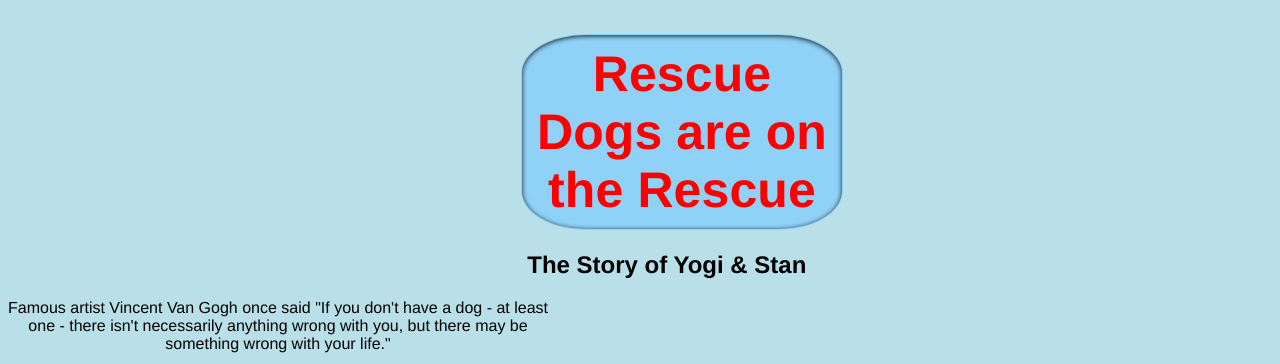
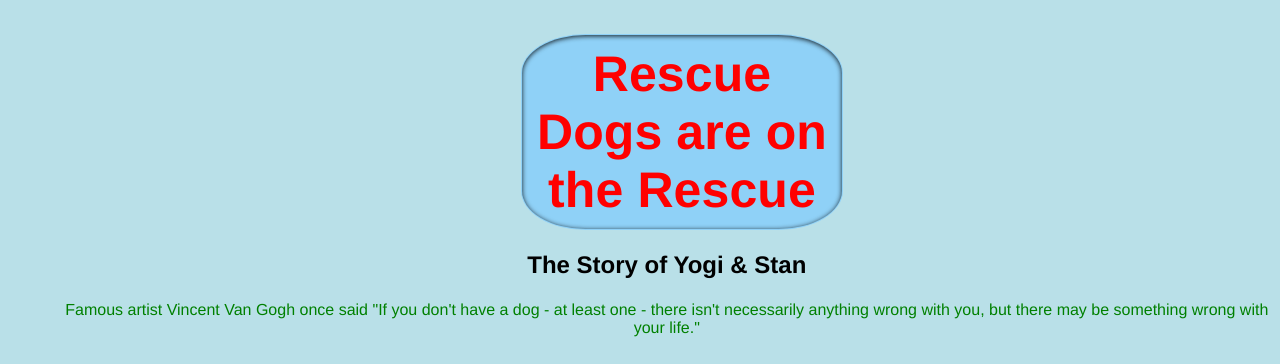
Before and after one commit to LC101-September-2021/assignment-4-html-me-something-rfornkahl, a website: page index.html in a window 1280 px wide. Shown: the top 364 px of the page. Drawn offline with Linux system fonts and the light colour scheme.

Commit message:
changed funparagraph from a id to a class

```diff
--- a/styles.css
+++ b/styles.css
@@ -65,7 +65,7 @@ img {
   margin-right: -134%;
 }
 
-#funParagraph {
+.funParagraph {
   color: green;
   font-family: GeoEditRegular, Franklin Gothic Medium, Franklin Gothic,
     ITC Franklin Gothic, Helvetica, Arial, sans-serif;
```
